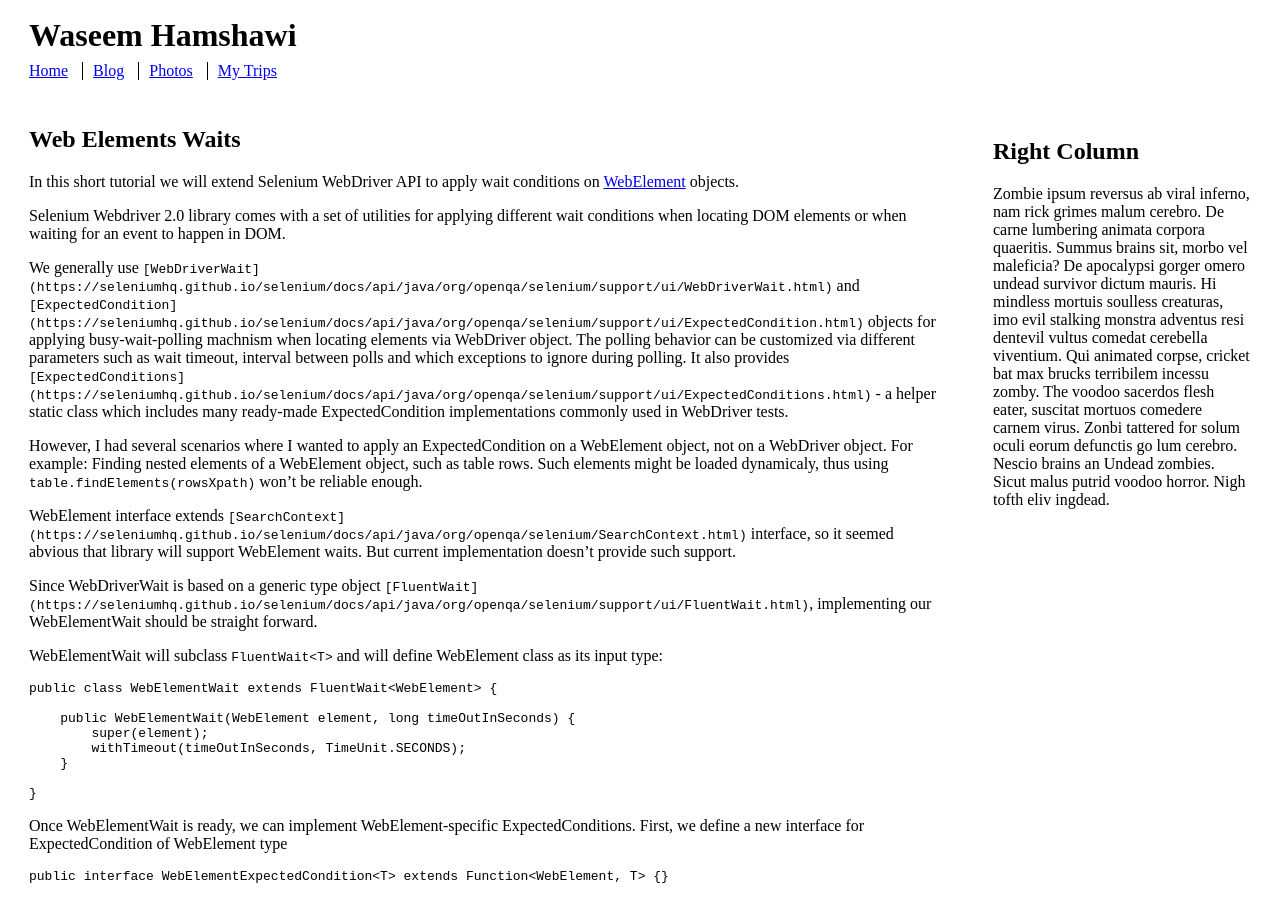
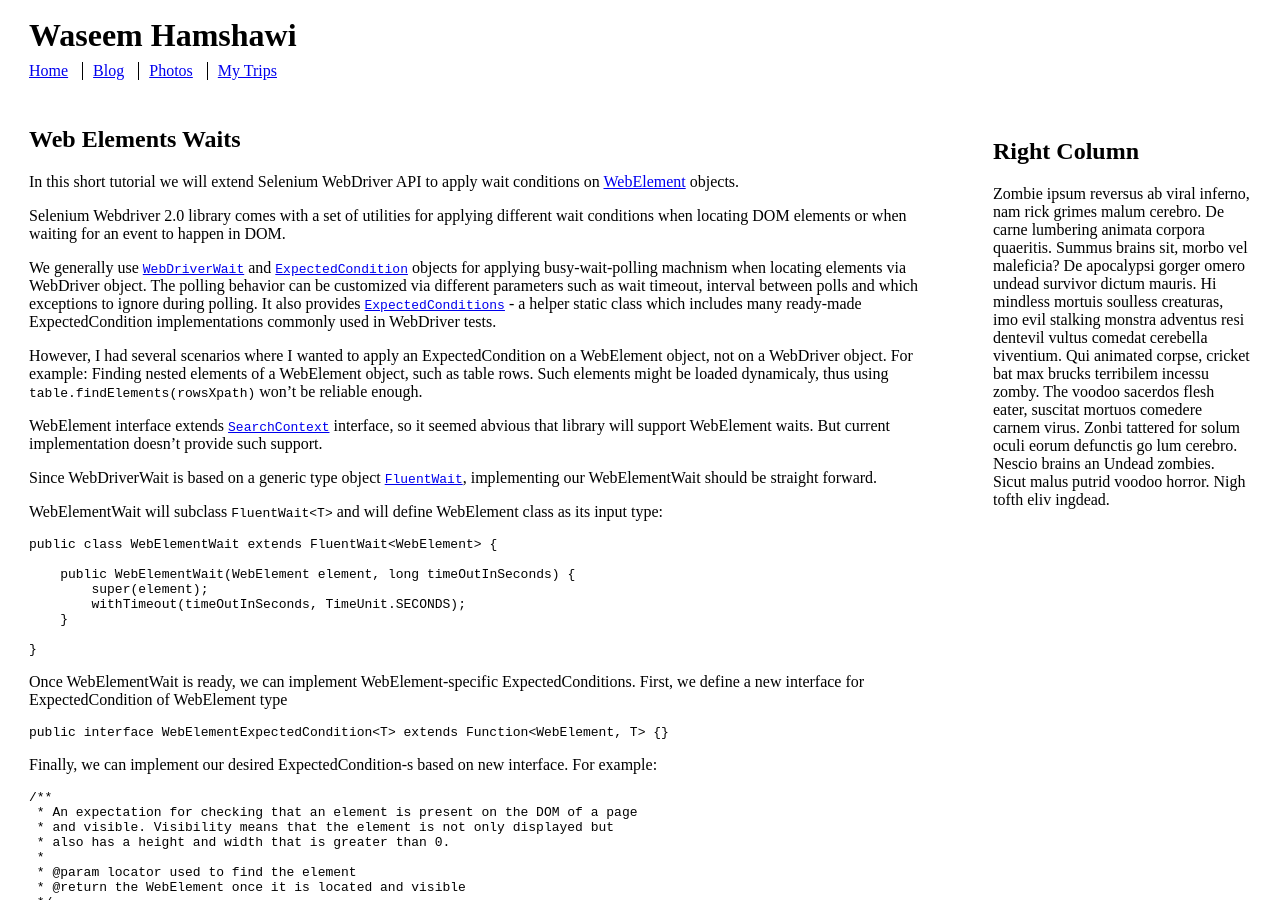
Before and after one commit to waseemh/waseemh.github.io, a Jekyll site: the page built from _posts/2018-09-06-web-elements-waits.md, in a window 1280 px wide and 900 px high. Built offline with Jekyll 4.4.1, drawn with Linux system fonts in a browser that asks for light colours.

Commit message:
Update 2018-09-06-web-elements-waits.md

````diff
--- a/_posts/2018-09-06-web-elements-waits.md
+++ b/_posts/2018-09-06-web-elements-waits.md
@@ -10,14 +10,14 @@ In this short tutorial we will extend Selenium WebDriver API to apply wait condi
 
 Selenium Webdriver 2.0 library comes with a set of utilities for applying different wait conditions when locating DOM elements or when waiting for an event to happen in DOM.
 
-We generally use ```[WebDriverWait](https://seleniumhq.github.io/selenium/docs/api/java/org/openqa/selenium/support/ui/WebDriverWait.html)``` and ```[ExpectedCondition](https://seleniumhq.github.io/selenium/docs/api/java/org/openqa/selenium/support/ui/ExpectedCondition.html)``` objects for applying busy-wait-polling machnism when locating elements via WebDriver object. The polling behavior can be customized via different parameters such as wait timeout, interval between polls and which exceptions to ignore during polling. It also provides ```[ExpectedConditions](https://seleniumhq.github.io/selenium/docs/api/java/org/openqa/selenium/support/ui/ExpectedConditions.html)``` - a helper static class which includes many ready-made ExpectedCondition implementations commonly used in WebDriver tests.
+We generally use [```WebDriverWait```](https://seleniumhq.github.io/selenium/docs/api/java/org/openqa/selenium/support/ui/WebDriverWait.html) and [```ExpectedCondition```](https://seleniumhq.github.io/selenium/docs/api/java/org/openqa/selenium/support/ui/ExpectedCondition.html) objects for applying busy-wait-polling machnism when locating elements via WebDriver object. The polling behavior can be customized via different parameters such as wait timeout, interval between polls and which exceptions to ignore during polling. It also provides [```ExpectedConditions```](https://seleniumhq.github.io/selenium/docs/api/java/org/openqa/selenium/support/ui/ExpectedConditions.html) - a helper static class which includes many ready-made ExpectedCondition implementations commonly used in WebDriver tests.
 
 However, I had several scenarios where I wanted to apply an ExpectedCondition on a WebElement object, not on a WebDriver object.
 For example: Finding nested elements of a WebElement object, such as table rows. Such elements might be loaded dynamicaly, thus using ```table.findElements(rowsXpath)``` won't be reliable enough.
 
-WebElement interface extends ```[SearchContext](https://seleniumhq.github.io/selenium/docs/api/java/org/openqa/selenium/SearchContext.html)``` interface, so it seemed abvious that library will support WebElement waits. But current implementation doesn't provide such support.
+WebElement interface extends [```SearchContext```](https://seleniumhq.github.io/selenium/docs/api/java/org/openqa/selenium/SearchContext.html) interface, so it seemed abvious that library will support WebElement waits. But current implementation doesn't provide such support.
 
-Since WebDriverWait is based on a generic type object ```[FluentWait](https://seleniumhq.github.io/selenium/docs/api/java/org/openqa/selenium/support/ui/FluentWait.html)```, implementing our WebElementWait should be straight forward.
+Since WebDriverWait is based on a generic type object [```FluentWait```](https://seleniumhq.github.io/selenium/docs/api/java/org/openqa/selenium/support/ui/FluentWait.html), implementing our WebElementWait should be straight forward.
 
 WebElementWait will subclass ```FluentWait<T>``` and will define WebElement class as its input type:
 
````
